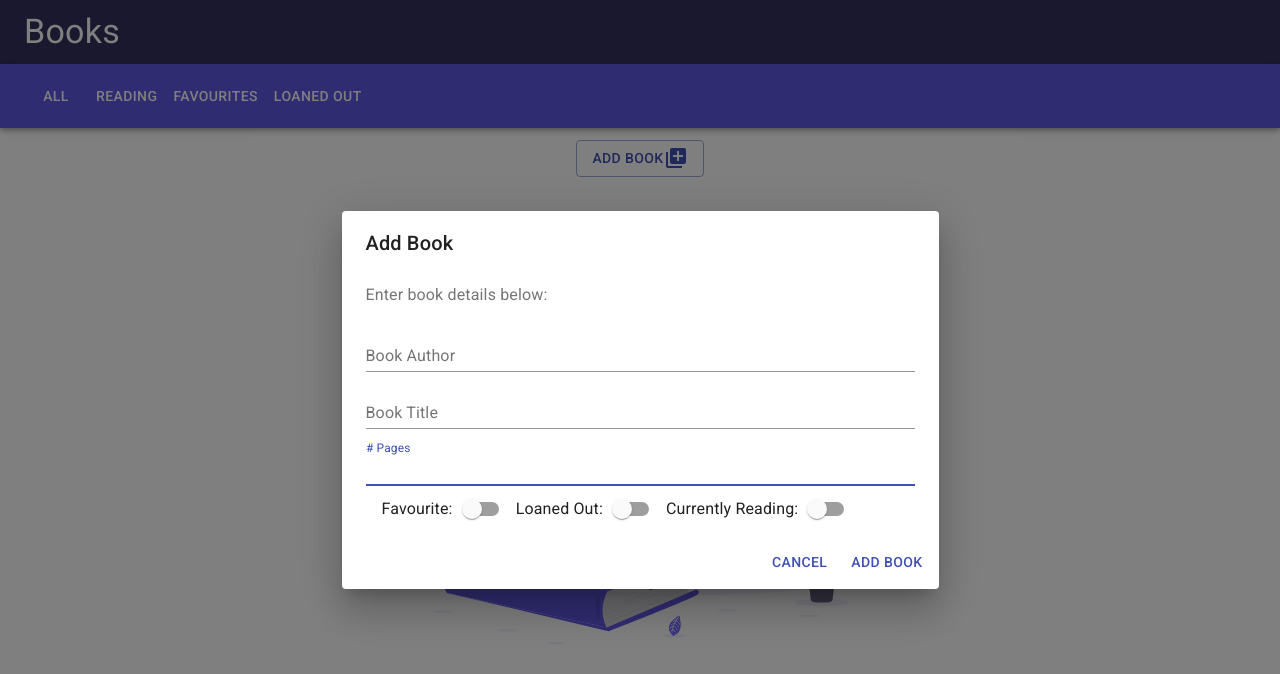
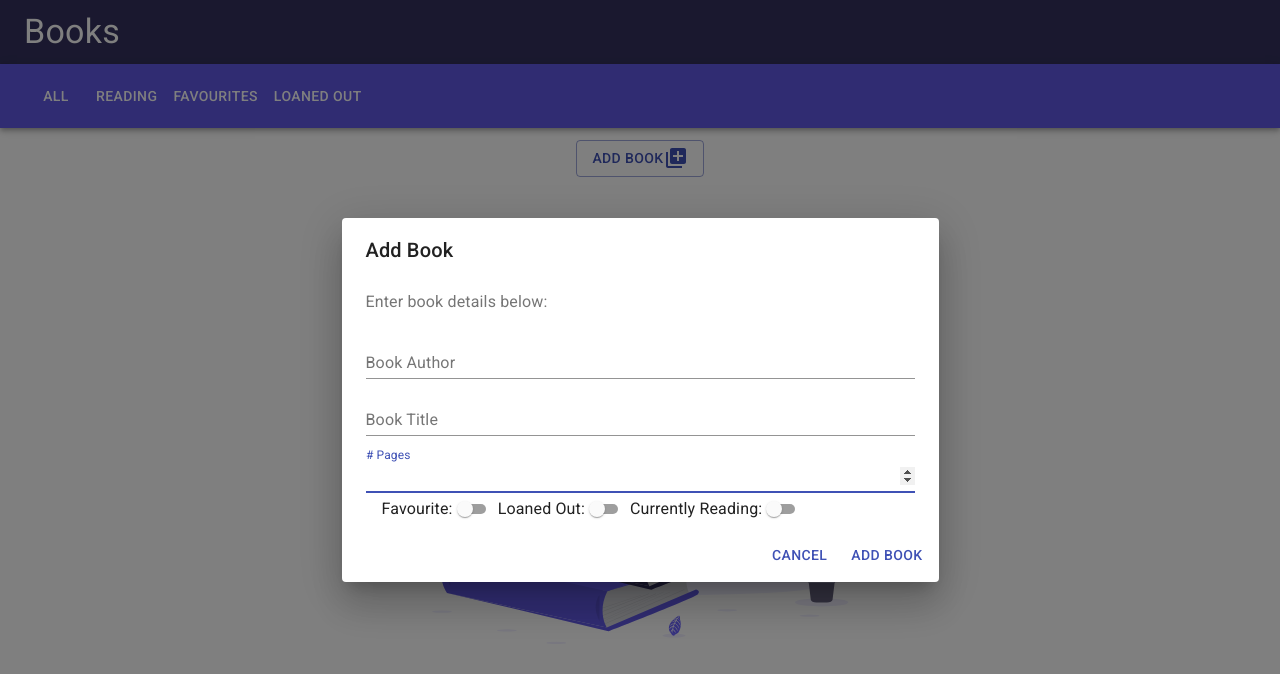
Before and after one commit to flsoller/library-react-app, a React (Create React App) app: page / in a window 1280 px wide. Both pictures are taken after a click on the button "ADD BOOK". Shown: the top 674 px of the page. Built offline with nearby package versions, Linux system fonts and the light colour scheme.

Commit message:
Change input mode for '# of pages' on modal.

```diff
--- a/src/components/content/AddBookModal.jsx
+++ b/src/components/content/AddBookModal.jsx
@@ -99,7 +99,8 @@ const AddBookModal = ({ handleInputDialog }) => {
             margin="dense"
             id="pages"
             label="# Pages"
-            type="text"
+            type="number"
+            inputProps={{ inputmode: 'numeric', pattern: '[0-9]*' }}
             fullWidth
             autoComplete="off"
             onChange={handleChange}
@@ -113,6 +114,7 @@ const AddBookModal = ({ handleInputDialog }) => {
                   onChange={handleSwitch}
                   name="isFav"
                   color="primary"
+                  size="small"
                 />
               }
               label="Favourite:"
@@ -125,6 +127,7 @@ const AddBookModal = ({ handleInputDialog }) => {
                   onChange={handleSwitch}
                   name="isLoaned"
                   color="primary"
+                  size="small"
                 />
               }
               label="Loaned Out:"
@@ -137,6 +140,7 @@ const AddBookModal = ({ handleInputDialog }) => {
                   onChange={handleSwitch}
                   name="isReading"
                   color="primary"
+                  size="small"
                 />
               }
               label="Currently Reading:"
```
